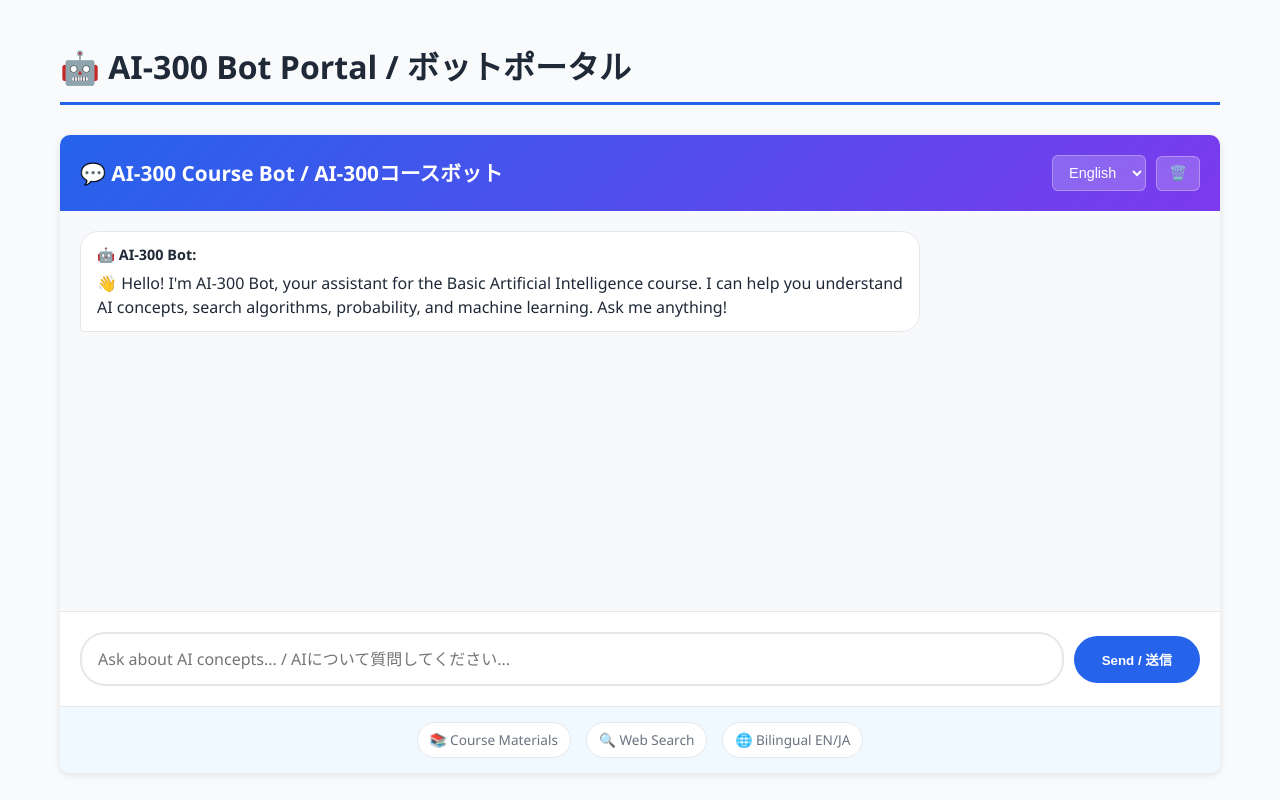
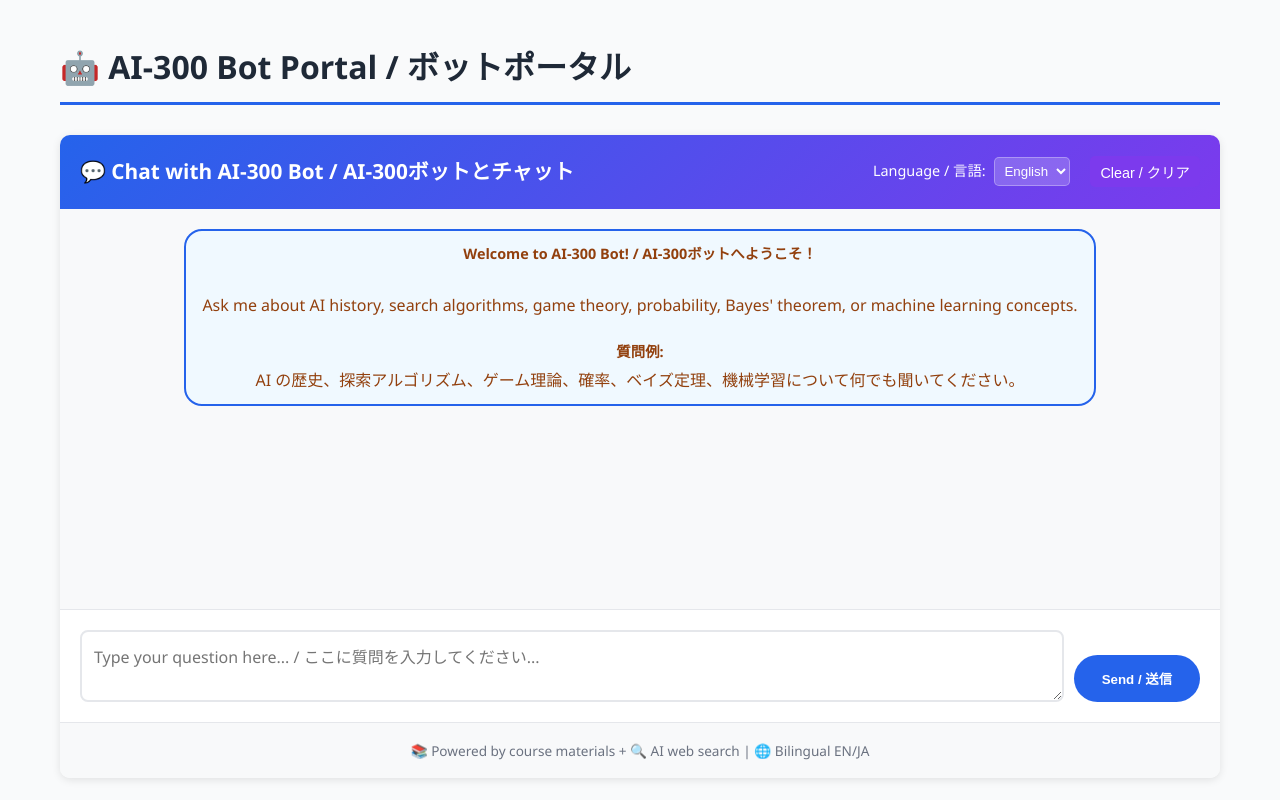
Before and after one commit to ontologist/2025AI, a plain HTML site: page docs/index.html in a window 1280 px wide. Shown: the part 4960-5760 px from the top of the page. Drawn offline with Linux system fonts and the light colour scheme.

Commit message:
Update bot interface with larger textarea input (matching ML-101 design)

```diff
--- a/docs/bot-chat.js
+++ b/docs/bot-chat.js
@@ -53,17 +53,6 @@ class AI300BotChat {
     init() {
         this.setupEventListeners();
         this.loadConversationHistory();
-        this.showWelcomeMessage();
-    }
-
-    showWelcomeMessage() {
-        const messagesContainer = document.getElementById('bot-messages');
-        if (!messagesContainer || messagesContainer.children.length > 0) return;
-
-        const welcomeEn = "👋 Hello! I'm AI-300 Bot, your assistant for the Basic Artificial Intelligence course. I can help you understand AI concepts, search algorithms, probability, and machine learning. Ask me anything!";
-        const welcomeJa = "👋 こんにちは！AI-300ボットです。人工知能基礎コースのアシスタントとして、AIの概念、探索アルゴリズム、確率、機械学習について質問にお答えします。何でも聞いてください！";
-
-        this.addMessageToUI('assistant', this.currentLanguage === 'ja' ? welcomeJa : welcomeEn);
     }
 
     setupEventListeners() {
@@ -77,7 +66,7 @@ class AI300BotChat {
         }
 
         if (messageInput) {
-            messageInput.addEventListener('keypress', (e) => {
+            messageInput.addEventListener('keydown', (e) => {
                 if (e.key === 'Enter' && !e.shiftKey) {
                     e.preventDefault();
                     this.sendMessage();
@@ -316,9 +305,17 @@ class AI300BotChat {
             this.saveConversationHistory();
             const messagesContainer = document.getElementById('bot-messages');
             if (messagesContainer) {
-                messagesContainer.innerHTML = '';
+                // Keep the welcome message, just clear conversation
+                messagesContainer.innerHTML = `
+                    <div class="bot-message bot-message-system">
+                        <div class="bot-message-content bot-message-welcome">
+                            <strong>Welcome to AI-300 Bot! / AI-300ボットへようこそ！</strong><br>
+                            Ask me about AI history, search algorithms, game theory, probability, Bayes' theorem, or machine learning concepts.<br><br>
+                            <strong>質問例:</strong> AI の歴史、探索アルゴリズム、ゲーム理論、確率、ベイズ定理、機械学習について何でも聞いてください。
+                        </div>
+                    </div>
+                `;
             }
-            this.showWelcomeMessage();
         }
     }
 }
--- a/docs/index.html
+++ b/docs/index.html
@@ -307,39 +307,57 @@
             <h2>🤖 AI-300 Bot Portal / ボットポータル</h2>
 
             <!-- Bot Chat Interface -->
-            <div class="bot-chat-container" id="bot-chat-container">
+            <div id="bot-chat-container" class="bot-chat-container" data-lang="en">
                 <div class="bot-chat-header">
-                    <h3>💬 AI-300 Course Bot / AI-300コースボット</h3>
-                    <div class="bot-controls">
-                        <select id="bot-language-toggle" class="bot-language-select">
-                            <option value="en">English</option>
-                            <option value="ja">日本語</option>
-                        </select>
-                        <button id="bot-clear-btn" class="btn btn-small" title="Clear conversation">🗑️</button>
+                    <h3>💬 Chat with AI-300 Bot / AI-300ボットとチャット</h3>
+                    <div class="bot-chat-controls">
+                        <label for="bot-language-toggle" style="margin-right: 10px;">
+                            Language / 言語:
+                            <select id="bot-language-toggle" style="margin-left: 5px; padding: 5px;">
+                                <option value="en">English</option>
+                                <option value="ja">日本語</option>
+                            </select>
+                        </label>
+                        <button onclick="window.ai300BotChat?.clearConversation()" class="btn btn-secondary" style="padding: 5px 10px; font-size: 0.9em;">
+                            Clear / クリア
+                        </button>
                     </div>
                 </div>
 
-                <div class="bot-messages" id="bot-messages">
-                    <!-- Messages will be added here dynamically -->
+                <div id="bot-messages" class="bot-messages">
+                    <div class="bot-message bot-message-system">
+                        <div class="bot-message-content bot-message-welcome">
+                            <strong>Welcome to AI-300 Bot! / AI-300ボットへようこそ！</strong><br>
+                            Ask me about AI history, search algorithms, game theory, probability, Bayes' theorem, or machine learning concepts.<br><br>
+                            <strong>質問例:</strong> AI の歴史、探索アルゴリズム、ゲーム理論、確率、ベイズ定理、機械学習について何でも聞いてください。
+                        </div>
+                    </div>
                 </div>
 
                 <div id="bot-loading" class="bot-loading" style="display: none;">
-                    <span class="loading-dots">Thinking<span>.</span><span>.</span><span>.</span></span>
+                    <div class="bot-loading-indicator">
+                        <span></span><span></span><span></span>
+                    </div>
+                    <span class="bot-loading-text">AI-300 Bot is thinking... / 考え中...</span>
                 </div>
 
-                <div class="bot-input-container">
-                    <input type="text"
-                           id="bot-message-input"
-                           class="bot-input"
-                           placeholder="Ask about AI concepts... / AIについて質問してください..."
-                           autocomplete="off">
-                    <button id="bot-send-btn" class="btn btn-primary bot-send-btn">Send / 送信</button>
+                <div class="bot-chat-input-container">
+                    <textarea
+                        id="bot-message-input"
+                        class="bot-message-input"
+                        placeholder="Type your question here... / ここに質問を入力してください..."
+                        rows="2"
+                    ></textarea>
+                    <button id="bot-send-btn" class="btn btn-primary bot-send-btn">
+                        Send / 送信
+                    </button>
                 </div>
 
-                <div class="bot-features">
-                    <span class="feature-badge">📚 Course Materials</span>
-                    <span class="feature-badge">🔍 Web Search</span>
-                    <span class="feature-badge">🌐 Bilingual EN/JA</span>
+                <div class="bot-chat-footer">
+                    <small>
+                        📚 Powered by course materials + 🔍 AI web search |
+                        🌐 Bilingual EN/JA
+                    </small>
                 </div>
             </div>
         </section>
```
